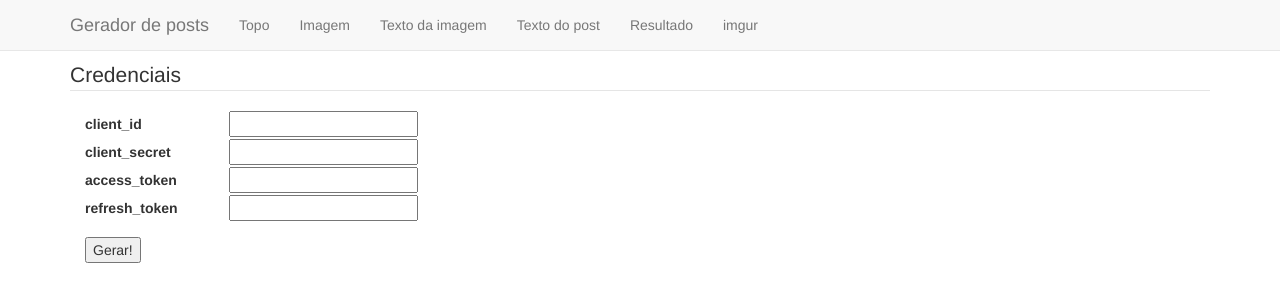
After one commit to diogobaeder/poemage, a Flask app: page /imgur in a window 1280 px wide. The commit adds this page. Shown: the top 302 px of the page. Run offline with Flask 2, Linux system fonts and the light colour scheme; some libraries are stand-ins or nearby versions.

Commit message:
Credenciais para imgur

```diff
--- a/application.py
+++ b/application.py
@@ -1,13 +1,17 @@
 import base64
 import hashlib
 import io
+import json
 import logging
 import os
 import urllib.request
-from os.path import exists, join
+from collections import OrderedDict
+from contextlib import contextmanager
+from os.path import dirname, exists, join
 from uuid import uuid4
 
-from flask import Flask, render_template, request, url_for
+from flask import Flask, redirect, render_template, request, url_for
+from imgurpython import ImgurClient
 from PIL import Image, ImageDraw, ImageFont, ImageOps
 
 
@@ -42,6 +46,32 @@ DEFAULT_FONT_ID = FONTS_IDS[DEFAULT_FONT]
 
 
 STATIC_HASHES = {}
+
+
+class Credentials:
+    def __init__(self, service):
+        self.service = service
+
+    def credentials_folder(self):
+        path = join(dirname(__file__), 'credentials')
+        os.makedirs(path, exist_ok=True)
+
+        return path
+
+    def credentials_file(self):
+        return join(self.credentials_folder(), '{}.json'.format(self.service))
+
+    @property
+    def data(self):
+        with open(self.credentials_file()) as f:
+            data = json.load(f)
+
+        return data
+
+    @data.setter
+    def data(self, data):
+        with open(self.credentials_file(), 'w') as f:
+            json.dump(data, f)
 
 
 def new_hash_for(path):
@@ -195,6 +225,46 @@ def index():
     return render_template('application.html', **context)
 
 
+@app.route('/imgur', methods=['POST', 'GET'])
+def imgur():
+    fields = (
+        'client_id',
+        'client_secret',
+        'access_token',
+        'refresh_token',
+    )
+    context = OrderedDict()
+    for field in fields:
+        context[field] = request.form.get(field, '')
+
+    creds = Credentials('imgur')
+
+    if request.method == 'POST':
+        client_id = context['client_id']
+        client_secret = context['client_secret']
+        creds.data = context
+        if client_id and client_secret:
+            client = ImgurClient(client_id, client_secret)
+            authorization_url = client.get_auth_url('code')
+            return redirect(authorization_url)
+    elif 'code' in request.args:
+        data = creds.data
+        client_id = data['client_id']
+        client_secret = data['client_secret']
+        client = ImgurClient(client_id, client_secret)
+        code = request.args['code']
+
+        credentials = client.authorize(code, 'authorization_code')
+        client.set_user_auth(
+            credentials['access_token'], credentials['refresh_token'])
+        data.update(credentials)
+        context.update(data)
+        creds.data = data
+
+    return render_template(
+        'imgur.html', context=context, **context)
+
+
 app.jinja_env.globals['hashed_static'] = hashed_static
 
 
--- a/static/css/poema.css
+++ b/static/css/poema.css
@@ -1,3 +1,7 @@
+.header-spacing {
+    margin-top: 60px;
+}
+
 div.submit {
     margin: 1em 0;
 }
@@ -6,7 +10,7 @@ div.submit {
     width: 7em;
 }
 
-#image-text-fieldset label.adjusted {
+label.adjusted {
     width: 10em;
 }
 
--- /dev/null
+++ b/templates/base.html
@@ -0,0 +1,54 @@
+<!DOCTYPE html>
+<html lang="en">
+  <head>
+    <meta charset="utf-8">
+    <meta http-equiv="X-UA-Compatible" content="IE=edge">
+    <meta name="viewport" content="width=device-width, initial-scale=1">
+    <!-- The above 3 meta tags *must* come first in the head; any other head content must come *after* these tags -->
+    <title>Gerador de posts | POEMA</title>
+
+    <!-- Bootstrap -->
+    <link href="{{ hashed_static('css/bootstrap.min.css') }}" rel="stylesheet">
+    <link href="{{ hashed_static('css/poema.css') }}" rel="stylesheet">
+  </head>
+  <body>
+    <div class="container">
+
+      <header>
+        <!-- Fixed navbar -->
+        <nav class="navbar navbar-default navbar-fixed-top">
+          <div class="container">
+            <div class="navbar-header">
+              <button type="button" class="navbar-toggle collapsed" data-toggle="collapse" data-target="#navbar" aria-expanded="false" aria-controls="navbar">
+                <span class="sr-only">Toggle navigation</span>
+                <span class="icon-bar"></span>
+                <span class="icon-bar"></span>
+                <span class="icon-bar"></span>
+              </button>
+              <a class="navbar-brand" href="/">Gerador de posts</a>
+            </div>
+            <div id="navbar" class="navbar-collapse collapse">
+              <ul class="nav navbar-nav">
+                <li><a href="#">Topo</a></li>
+                <li><a href="#image-fieldset">Imagem</a></li>
+                <li><a href="#image-text-fieldset">Texto da imagem</a></li>
+                <li><a href="#post-text-fieldset">Texto do post</a></li>
+                <li><a href="#result">Resultado</a></li>
+                <li><a href="/imgur">imgur</a></li>
+              </ul>
+            </div><!--/.nav-collapse -->
+          </div>
+        </nav>
+      </header>
+
+      <div class="header-spacing"></div>
+
+      {% block content %}{% endblock %}
+    </div>
+
+    <!-- jQuery (necessary for Bootstrap's JavaScript plugins) -->
+    <script src="{{ hashed_static('js/jquery.js') }}"></script>
+    <!-- Include all compiled plugins (below), or include individual files as needed -->
+    <script src="{{ hashed_static('js/bootstrap.min.js') }}"></script>
+  </body>
+</html>
--- /dev/null
+++ b/templates/imgur.html
@@ -0,0 +1,21 @@
+{% extends 'base.html' %}
+
+{% block content %}
+<section class="form">
+  <form action="" method="POST" enctype="multipart/form-data">
+    <fieldset>
+      <legend>Credenciais</legend>
+      {% for field, value in context.items() %}
+      <div class="col-md-12">
+        <label for="{{ field }}" class="adjusted">{{ field }}</label>
+        <input type="text" name="{{ field }}" id="{{ field }}" value="{{ value }}" />
+      </div>
+      {% endfor %}
+    </fieldset>
+    <div class="col-md-12 submit">
+      <button type="submit">Gerar!</button>
+    </div>
+    <br class="clearfix" />
+  </form>
+</section>
+{% endblock %}
```
Also changed, not shown: templates/application.html (+3 -47 lines), 1 other file.
